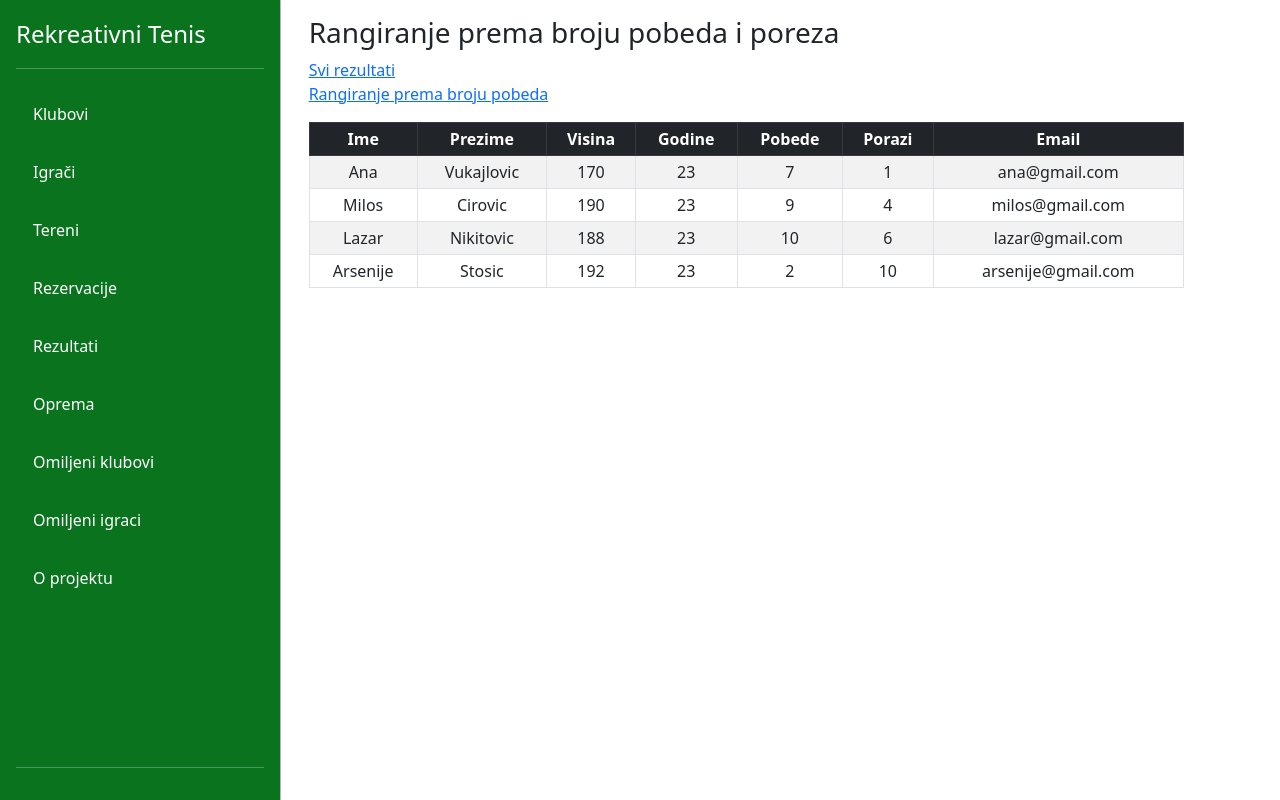
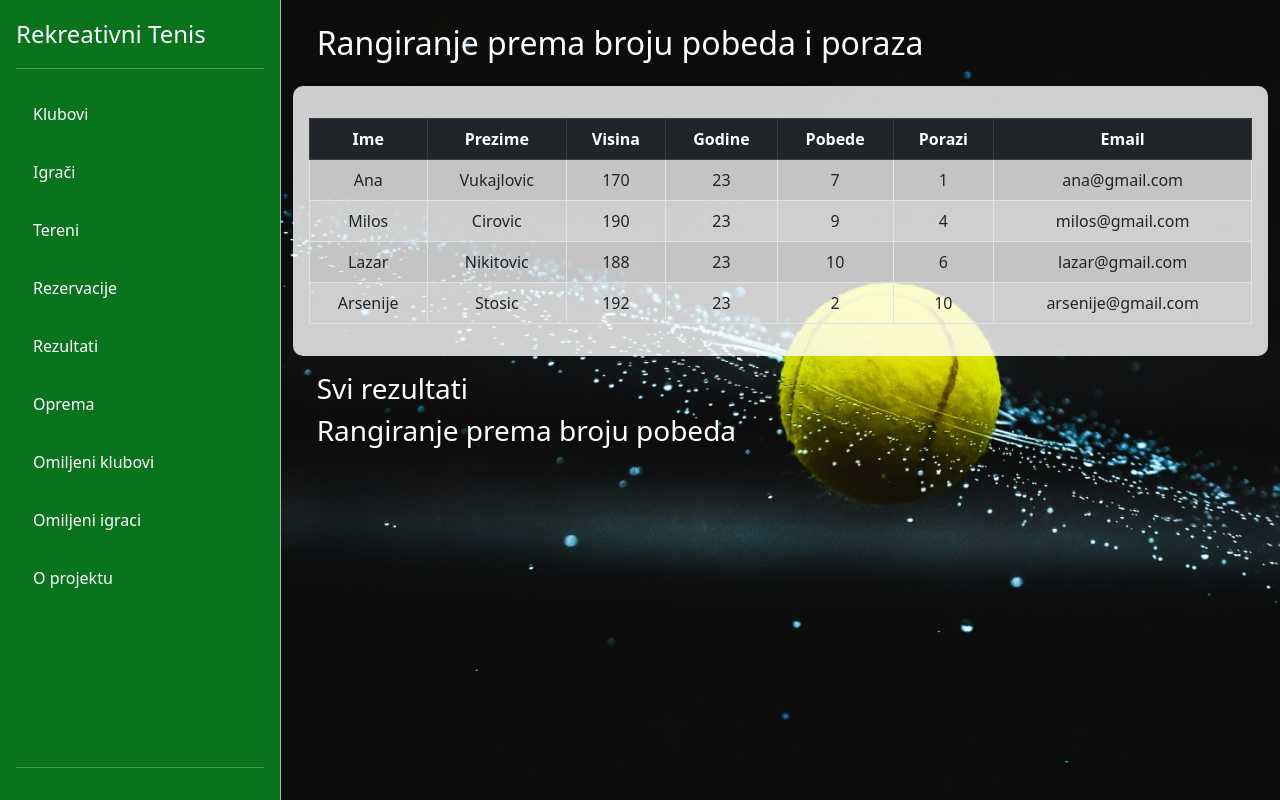
Before and after one commit to GitLN01/Rekreativni-Tenis, a PHP site: page /view-gosti/win-loses.php in a window 1280 px wide. Run offline with PHP 8.4, Linux system fonts and the light colour scheme; data comes from the database, SQL or seed files in the repository; some libraries are stand-ins or nearby versions.

Commit message:
Update both classes for show result function

```diff
--- a/view-gosti/win-loses.php
+++ b/view-gosti/win-loses.php
@@ -8,15 +8,15 @@ $korisnikDAO = new KorisnikDAO();
 $igraci = $korisnikDAO->getAllIgraciSortWL();
 ?>
 
-<div class="container">
-    <div class="row">
+<div class="container-fluid" style="background-image: url('./images/carousel3.jpg'); background-repeat: no-repeat; background-size: cover; overflow: auto; height: 100vh;">
+    <h2 class="m-4 text-white">Rangiranje prema broju pobeda i poraza</h2>
+
     <?php
-
     $msg = isset($_SESSION['msg']) ? $_SESSION['msg'] : '';
     if (!empty($msg)) {
     ?>
-            <div class="toast show  position-fixed bottom-0 end-0 p-3" style="z-index: 11">
-                <div class="toast-header ">
+        <div class="toast show position-fixed bottom-0 end-0 p-3" style="z-index: 11">
+            <div class="toast-header">
                 <strong class="me-auto"></strong>
                 <button type="button" class="btn-close" data-bs-dismiss="toast"></button>
             </div>
@@ -24,14 +24,10 @@ $igraci = $korisnikDAO->getAllIgraciSortWL();
                 <p><?= $msg ?></p>
             </div>
         </div>
-        <?php }
-        ?>
-        <div class="container m-3" style="width: 90%;">
-        <h3>Rangiranje prema broju pobeda i poreza</h3>
-        <a href="win.php">Svi rezultati</a><br>
-        <a href="win.php">Rangiranje prema broju pobeda</a><br>
+    <?php } ?>
 
-            <table class="table table-bordered  text-center  table-striped  table-sm mt-3" cellspacing="0" style=" margin-left:auto;margin-right:auto" id="dtBasicExample">
+    <div class="container mt-3 mb-3 p-3" style="background-color: rgba(255, 255, 255, 0.8); border-radius: 10px;">
+        <table class="table table-bordered table-striped table-hover text-center mt-3">
             <thead class="table-dark sticky-top bg-white">
                 <tr>
                     <th class="th-sm">Ime</th>
@@ -41,12 +37,9 @@ $igraci = $korisnikDAO->getAllIgraciSortWL();
                     <th class="th-sm">Pobede</th>
                     <th class="th-sm">Porazi</th>
                     <th class="th-sm">Email</th>
-
                 </tr>
             </thead>
             <tbody>
-
-
                 <?php foreach ($igraci as $item) : ?>
                     <tr>
                         <td><?= $item['ime'] ?></td>
@@ -62,11 +55,8 @@ $igraci = $korisnikDAO->getAllIgraciSortWL();
         </table>
     </div>
 
+    <h3><a href="results.php" class="m-4 text-white" style="text-decoration:none;">Svi rezultati</a></h3>
+    <h3><a href="win.php" class="m-4 text-white" style="text-decoration:none;">Rangiranje prema broju pobeda</a></h3>
 </div>
 
-        </div>
-
-
-        <?php
-        require_once './partials/footer.php';
-        ?>
+<?php require_once './partials/footer.php'; ?>
```
Also changed, not shown: view-gosti/win.php (+12 -19 lines). Lines whose indentation alone changed are shown as unchanged.
